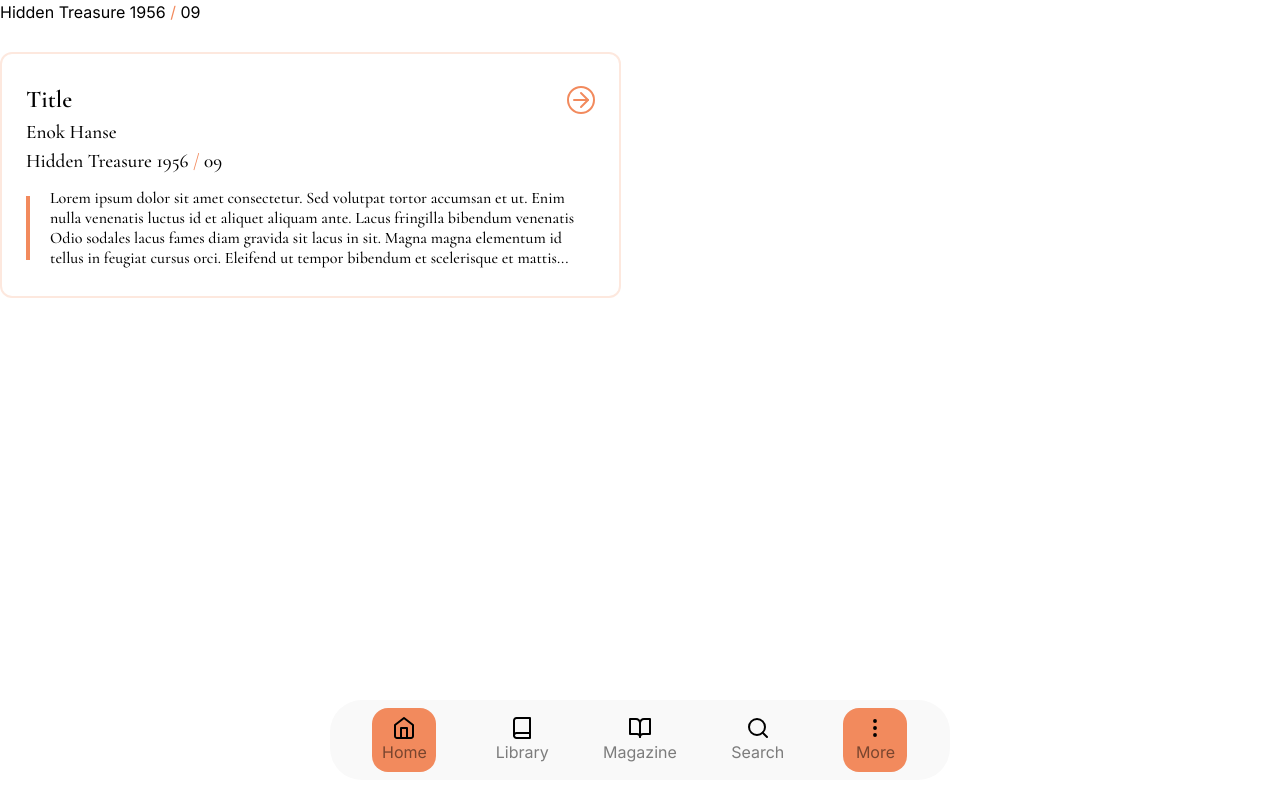
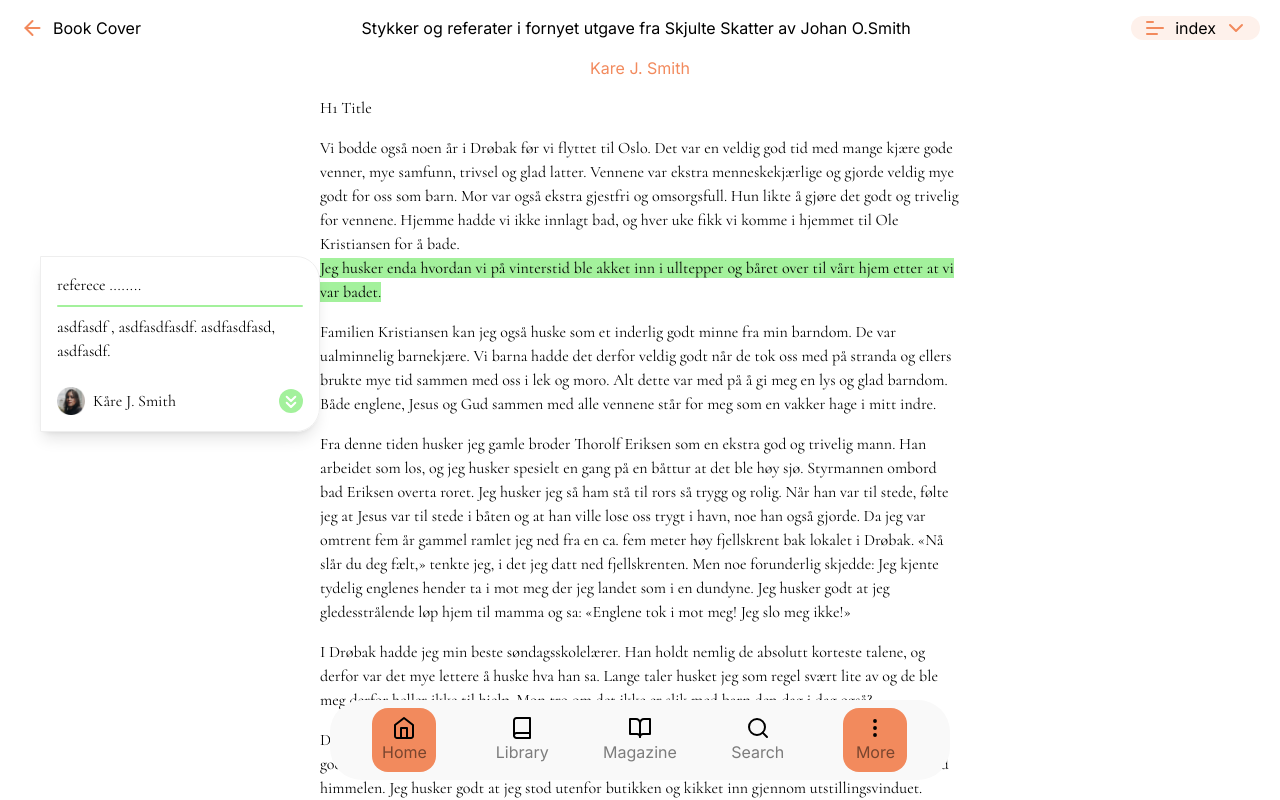
Before and after one commit to besiw/ssf-nextjs-app, a Next.js app: page /en/book in a window 1280 px wide. Built offline with nearby package versions, Linux system fonts and the light colour scheme.

Commit message:
cleaned up

```diff
--- a/app/[locale]/book/page.tsx
+++ b/app/[locale]/book/page.tsx
@@ -1,14 +1,25 @@
-import BooksAnnotate from "@/components/book/BooksAnnotate/BooksAnnotate";
+'use client';
+
+import MainTemplate from '@/components/MainTemplate';
+import BookContent from './widgets/BookContent';
+import BooksTitle from './widgets/BooksTitle';
 
 export default function Home() {
-  return (
-    <>
-      <BooksAnnotate
-        booksName="Hidden Treasure"
-        year=" 1956 "
-        moon=" 09"
-        autor="Enok Hanse"
-      />
-    </>
-  );
+	return (
+		<>
+			<MainTemplate
+				scroll
+				TopSection={
+					<BooksTitle
+						bookTitle="Stykker og referater i fornyet utgave fra Skjulte Skatter av Johan
+			O.Smith"
+						bookAuthor="Kare J. Smith"
+					/>
+				}
+				LeftColumn={<div />}
+				RightColumn={<div />}
+				MainSection={<BookContent />}
+			/>
+		</>
+	);
 }
--- a/app/[locale]/book/widgets/BookContent.tsx
+++ b/app/[locale]/book/widgets/BookContent.tsx
@@ -8,7 +8,7 @@ import ToolBox from './ContentToolBox';
 import { noteType, highlightType } from '../type';
 import { v4 as uuidv4 } from 'uuid';
 import NoteBlock from './SideNoteBlock';
-import { number } from 'zod';
+import { cormorant } from '@/components/font';
 export default function Content() {
 	const containerRef = useRef<HTMLDivElement>(null);
 	const [selected, setSelected] = useState<highlightType>({});
@@ -132,11 +132,11 @@ export default function Content() {
 		}
 	});
 
-	const { width, height } = useDimensions(containerRef);
+	const { width } = useDimensions(containerRef);
 	const { width: windowWidth } = useWindowDimensions();
-	const noteWidth = (windowWidth - 120 - width) / 2;
+	const noteWidth = (windowWidth - 80 - width) / 2;
 	return (
-		<div className="w-full" ref={containerRef}>
+		<div className={`w-full ${cormorant.className}`} ref={containerRef}>
 			<h1> {contentData.chapter.title}</h1>
 			{contentData.c.map((item) => {
 				if (item.type === 'p') {
@@ -183,15 +183,12 @@ export default function Content() {
 												className="absolute bg-primaryColor-200"
 												style={{
 													left: isLeft ? -noteWidth : undefined,
-													right: isLeft ? undefined : -noteWidth,
+													right: isLeft ? undefined : -noteWidth + 5,
 													width: noteWidth,
 													top: 0,
 												}}
 											>
-												<NoteBlock
-													left={isNoteRef % 2 === 0}
-													{...notes[isNoteRef]}
-												/>
+												<NoteBlock left={isLeft} {...notes[isNoteRef]} />
 											</div>
 										</div>
 										{spanBlock}
--- a/app/[locale]/book/widgets/SideNoteBlock.tsx
+++ b/app/[locale]/book/widgets/SideNoteBlock.tsx
@@ -1,10 +1,10 @@
-"use client";
-import Image from "next/image";
-import user02 from "@/assets/img/user02.png";
-import dowm from "@/assets/svg/chevronDoubleDown-white.svg";
-import up from "@/assets/svg/chevronDoubleUp-white.svg";
-import { noteType } from "../type";
-import { useState } from "react";
+'use client';
+import Image from 'next/image';
+import user02 from '@/assets/img/user02.png';
+import dowm from '@/assets/svg/chevronDoubleDown-white.svg';
+import up from '@/assets/svg/chevronDoubleUp-white.svg';
+import { noteType } from '../type';
+import { useState } from 'react';
 interface NoteColProps extends noteType {
 	left: boolean | undefined;
 }
@@ -19,14 +19,15 @@ const NoteCol: React.FC<NoteColProps> = ({
 	const [isOpen, SetisOpen] = useState(true);
 	return (
 		<div
-      className={`flex flex-col h-44 shadow-lg border border-gray-200 px-4 pt-4 pb-2 ${left ? "rounded-r-3xl" : "rounded-l-3xl"}`}
-      style={{ width: 312 }}>
+			className={`flex flex-col h-44 shadow-lg border border-gray-200 px-4 pt-4 pb-2 ${left ? 'rounded-r-3xl' : 'rounded-l-3xl'}`}
+		>
 			<span>
 				{title}
-        {"..."}
+				{'...'}
 			</span>
 			<div
-        className={`my-2 h-0.5 rounded-full ${color ? color : "bg-PrimaryColor-200"}`}></div>
+				className={`my-2 h-0.5 rounded-full ${color ? color : 'bg-PrimaryColor-200'}`}
+			></div>
 			<p className="flex-1 h-60 overflow-y-scroll">{content}</p>
 			<div className="w-full flex justify-between items-center my-2">
 				<div className="flex items-center">
@@ -36,11 +37,12 @@ const NoteCol: React.FC<NoteColProps> = ({
 				<button
 					onClick={() => {
 						SetisOpen(!isOpen);
-          }}>
+					}}
+				>
 					<Image
 						src={isOpen ? dowm : up}
 						alt=""
-            className={` rounded-full ${color ? color : "bg-PrimaryColor-200"}`}
+						className={` rounded-full ${color ? color : 'bg-PrimaryColor-200'}`}
 					/>
 				</button>
 			</div>
--- a/app/[locale]/books/page.tsx
+++ b/app/[locale]/books/page.tsx
@@ -1,8 +1,11 @@
+import { useState } from 'react';
 import MainTemplate from '@/components/MainTemplate';
 import BookList from '@/app/[locale]/books/widgets/BooksList';
 import FilterSide from '@/app/[locale]/books/widgets/FilterSide';
 
 export default function Home() {
+	const [showFilter, setShowFilter] = useState(false);
+
 	return (
 		<MainTemplate
 			TopSection={<div></div>}
--- a/components/MainTemplate.tsx
+++ b/components/MainTemplate.tsx
@@ -6,6 +6,7 @@ type MainTemplateProps = {
 	MainSection?: ReactNode;
 	RightColumn?: ReactNode;
 	scroll?: boolean;
+	showFilter?: boolean;
 };
 
 const MainTemplate: React.FC<MainTemplateProps> = ({
--- a/components/SideNav.tsx
+++ b/components/SideNav.tsx
@@ -1,64 +1,65 @@
-"use client";
-import React from "react";
-import ssfLogo from "@/assets/img/logobook.png";
-import home from "@/assets/img/home-outline-black.png";
-import books from "@/assets/img/book-outline-black.png";
-import magazine from "@/assets/img/open-book-outline-black.png";
-import search from "@/assets/img/search-outline-black.png";
-import history from "@/assets/img/history-outline-black.png";
-import settings from "@/assets/img/sliders-outline-black.png";
-import user from "@/assets/img/user.png";
+'use client';
+import React from 'react';
+import ssfLogo from '@/assets/img/logobook.png';
+import home from '@/assets/img/home-outline-black.png';
+import books from '@/assets/img/book-outline-black.png';
+import magazine from '@/assets/img/open-book-outline-black.png';
+import search from '@/assets/img/search-outline-black.png';
+import history from '@/assets/img/history-outline-black.png';
+import settings from '@/assets/img/sliders-outline-black.png';
+import user from '@/assets/img/user.png';
 
-import Image from "next/image";
-import { Link, useRouter, usePathname } from "@/middleware";
+import Image from 'next/image';
+import { Link, useRouter, usePathname } from '@/middleware';
 
 function SideNav() {
 	const ePathname = usePathname();
 	const currentPath = ePathname;
 	return (
-    <div className="h-screen hidden 1.5xl:flex flex-col w-full md:w-28 pt-7 bg-gray-200">
+		<div className="h-screen hidden 1.5xl:flex flex-col w-full md:w-20 pt-7 bg-gray-200">
 			<div className="flex-1">
 				<div className="px-9">
 					<Image
 						src={ssfLogo}
-            width={"46"}
-            height={"46"}
+						width={'46'}
+						height={'46'}
 						alt="logo"
 						className="pb-5"
 					/>
 				</div>
 				<div className="flex grow flex-col justify-center items-center pt-5 h-96 ">
 					{[
-            { imageSrc: home, label: "Home", path: "/" },
-            { imageSrc: books, label: "Books", path: "/books" },
+						{ imageSrc: home, label: 'Home', path: '/' },
+						{ imageSrc: books, label: 'Books', path: '/books' },
 						{
 							imageSrc: magazine,
-              label: "Hidden Treasure",
-              path: "/hidden-treasure",
+							label: 'Hidden Treasure',
+							path: '/hidden-treasure',
 						},
-            { imageSrc: search, label: "Search", path: "/search" },
-            { imageSrc: history, label: "Bookmarks", path: "/bookmarks" },
-            { imageSrc: settings, label: "Settings", path: "/search" },
+						{ imageSrc: search, label: 'Search', path: '/search' },
+						{ imageSrc: history, label: 'Bookmarks', path: '/bookmarks' },
+						{ imageSrc: settings, label: 'Settings', path: '/search' },
 					].map((i, index) => {
 						const isActive = currentPath === i.path;
 						return (
 							<Link key={index} className={` m-auto `} href={i.path}>
 								<div
-                  className={`w-14 h-14 flex items-center rounded-2xl justify-center ${isActive && " bg-PrimaryColor-200"}`}>
-                  <Image src={i.imageSrc} width={"24"} height={"56"} alt="" />
+									className={`w-14 h-14 flex items-center rounded-2xl justify-center ${isActive && ' bg-PrimaryColor-200'}`}
+								>
+									<Image src={i.imageSrc} width={'24'} height={'56'} alt="" />
 								</div>
 							</Link>
 						);
 					})}
 				</div>
 			</div>
-      <div className="relative bg-gray-75 w-28 h-24 justify-center flex">
+			<div className="relative bg-gray-75 w-20 h-24 justify-center flex">
 				<Image
 					src={user}
-          height={"34"}
-          width={"34"}
+					height={'34'}
+					width={'34'}
 					className="w-8 h-8 absolute"
-          style={{ top: "-17px" }}
+					style={{ top: '-17px' }}
 					alt="user"
 				/>
 			</div>
```
Lines whose indentation alone changed are shown as unchanged.
